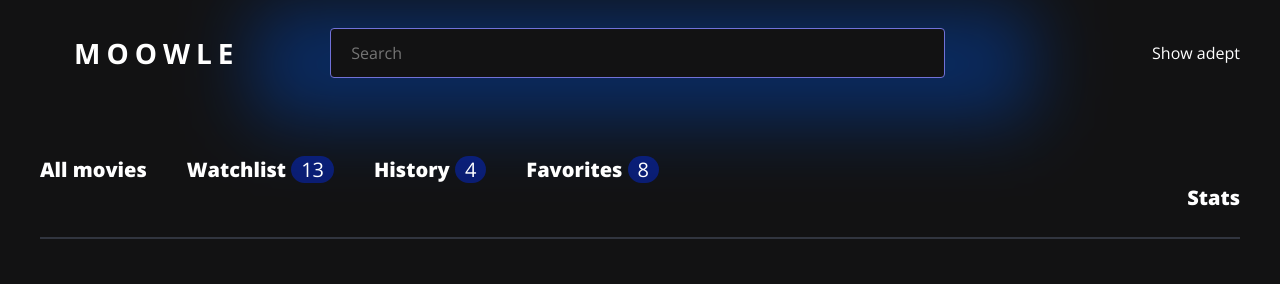
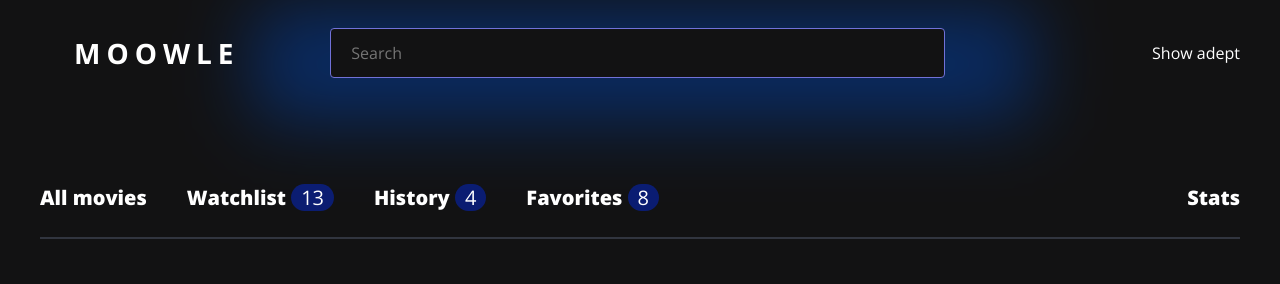
Before and after one commit to amartring/63754-cinemaddict-8, a website built with webpack: page public/index.html in a window 1280 px wide. Shown: the top 284 px of the page. Built offline with nearby package versions, Linux system fonts and the light colour scheme; files whose address does not match are found by name.

Commit message:
Устанавливает пакет chartjs

```diff
--- a/package.json
+++ b/package.json
@@ -10,6 +10,8 @@
     "test": "npm run eslint"
   },
   "devDependencies": {
+    "chart.js": "2.8.0",
+    "chartjs-plugin-datalabels": "0.6.0",
     "eslint": "^5.13.0",
     "eslint-config-htmlacademy": "0.5.2",
     "flatpickr": "4.5.7",
--- a/public/css/main.css
+++ b/public/css/main.css
@@ -130,6 +130,7 @@ a:hover {
 .main-navigation {
   border-bottom: solid 2px var(--outline-color);
   display: flex;
+  align-items: center;
   flex-basis: 100%;
   font-size: var(--font-size-bigger);
   font-weight: 800;
--- a/src/filter.js
+++ b/src/filter.js
@@ -35,13 +35,13 @@ export default class Filter extends Component {
 
   get template() {
     return `
-    <div>
+    <span>
       <a href="#${this._name.toLowerCase().split(` `).slice(0, 1)}"
         class="main-navigation__item ${this._isActive && ` main-navigation__item--active`}">
         ${this._name}
         ${this._count && `<span class="main-navigation__item-count">${this._count}</span>`}
       </a>
-    </div>`.trim();
+    </span>`.trim();
   }
 
   bind() {
```
Also changed, not shown: 1 other file.
